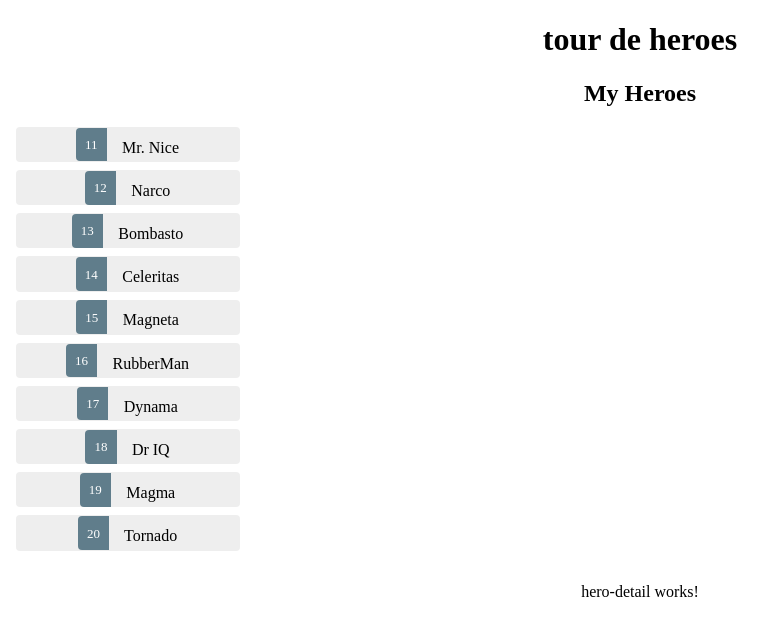
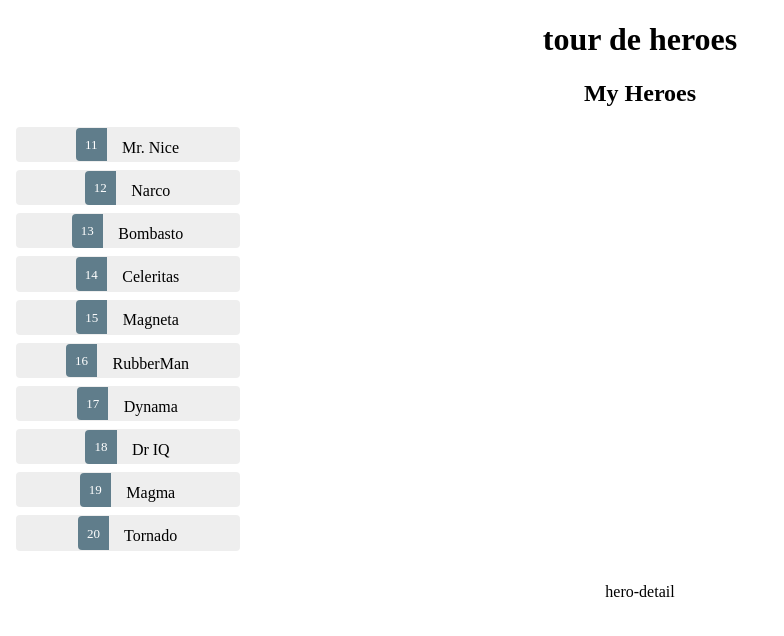
Before and after one commit to mevillep/ang8, an Angular app: page / in a window 1280 px wide. Shown: the top 636 px of the page, without its empty margins (0-784 px from the left). Built offline with nearby package versions, Linux system fonts and the light colour scheme.

Commit message:
test the component details

```diff
--- a/src/app/hero-detail/hero-detail.component.html
+++ b/src/app/hero-detail/hero-detail.component.html
@@ -1,9 +1,9 @@
 
-  hero-detail works!
+  hero-detail
 
   <div *ngIf="hero">
 
-    <h2>{{hero.name | uppercase}} Details</h2>
+    <h2>{{hero.name | uppercase}} Details!!</h2>
     <div><span>id: </span>{{hero.id}}</div>
     <div>
       <label>name:
--- a/src/app/heroes/heroes.component.html
+++ b/src/app/heroes/heroes.component.html
@@ -7,7 +7,7 @@
   </li>
 </ul>
 
-<div *ngIf="selectedHero">
+<!-- <div *ngIf="selectedHero">
 
   <h2>{{selectedHero.name | uppercase}} Details</h2>
   <div><span>id: </span>{{selectedHero.id}}</div>
@@ -17,6 +17,6 @@
     </label>
   </div>
 
-</div>
+</div> -->
 
 <app-hero-detail [hero]="selectedHero"></app-hero-detail>
```
